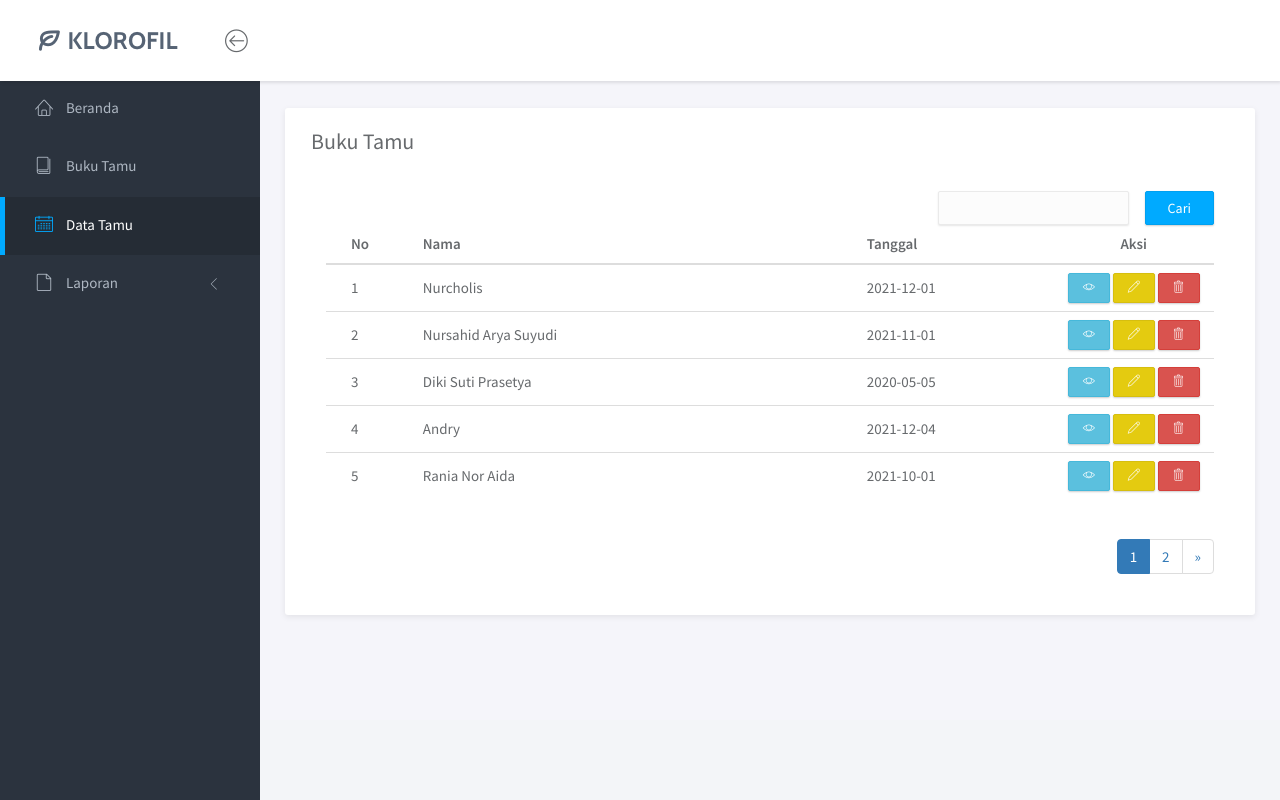
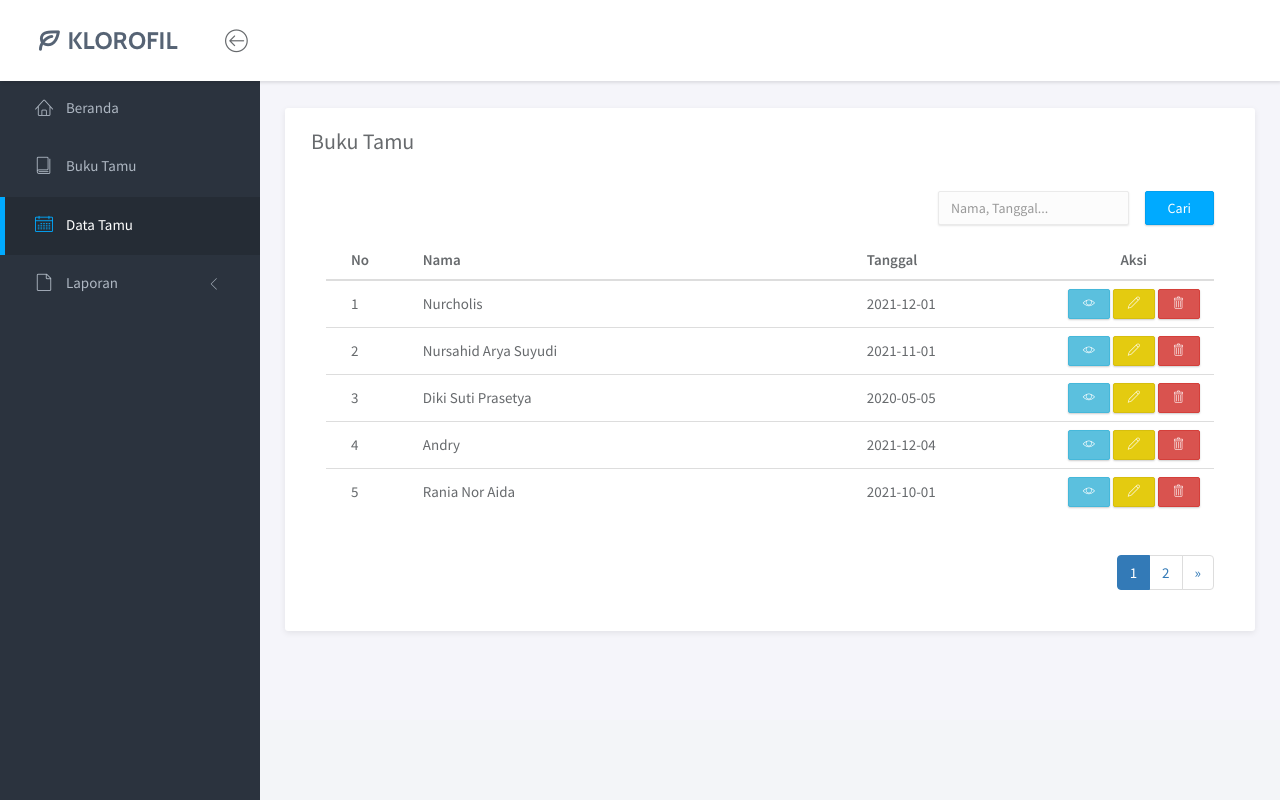
Before and after one commit to yafizh/Buku-Tamu, a PHP site: page /index.php?page=data_tamu&halaman=1 in a window 1280 px wide. Run offline with PHP 8.4, Linux system fonts and the light colour scheme; data comes from the database, SQL or seed files in the repository.

Commit message:
refacotring code

```diff
--- a/halaman_data_tamu.php
+++ b/halaman_data_tamu.php
@@ -15,11 +15,11 @@
                     </div>
                     <div class="col-md-4">
                         <form action="" method="POST" style="display: flex; justify-content: end;">
-                            <input type="text" name="keyword" class="form-control" value="<?= isset($_POST['keyword']) ? $_POST['keyword'] : ""; ?>" style="margin-right: 16px;">
+                            <input type="text" name="keyword" placeholder="Nama, Tanggal..." class="form-control" value="<?= isset($_POST['keyword']) ? $_POST['keyword'] : ""; ?>" style="margin-right: 16px;">
                             <button type="submit" name="submit" class="btn btn-primary">Cari</button>
                         </form>
                     </div>
-                    <div class="col-md-12">
+                    <div class="col-md-12" style="margin-top: 16px;">
                         <!-- TABLE HOVER -->
                         <table class="table table-hover">
                             <thead>
```
